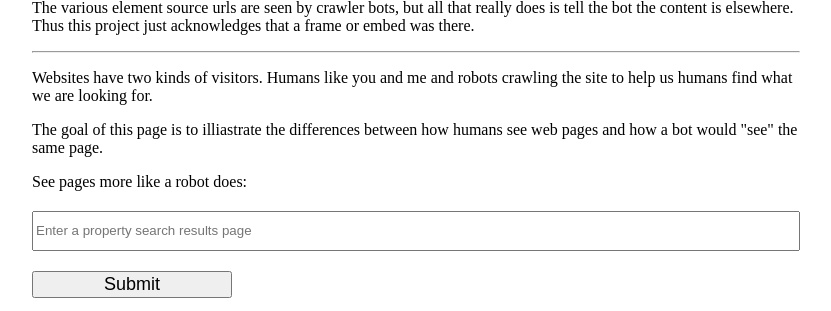
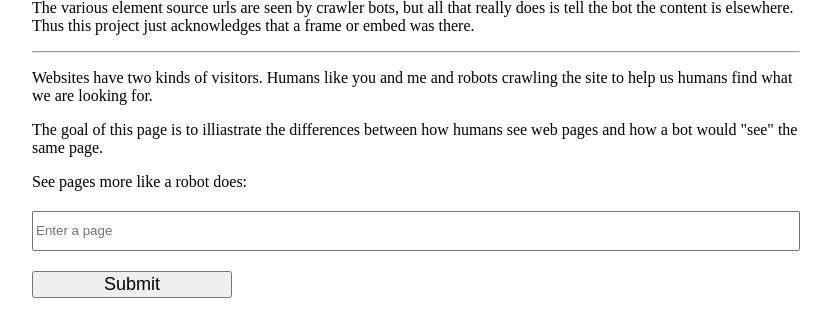
Before and after one commit to antonioortegajr/remove-elements-skipped-by-crawlers, a PHP site: page / in a window 1280 px wide. Shown: the part 557-868 px from the top of the page, without its empty margins (224-1055 px from the left). Run offline with PHP 8.4, Linux system fonts and the light colour scheme; data that the repository does not hold is empty.

Commit message:
updated placeholder text
updated placeholder text

```diff
--- a/index.php
+++ b/index.php
@@ -42,7 +42,7 @@ else{
   echo $copy_above_form;
   //form to enter url
   echo '<form action="" method="post">
-          See pages more like a robot does: <input id="url-in" type="text" name="f" placeholder="Enter a property search results page"><br>
+          See pages more like a robot does: <input id="url-in" type="text" name="f" placeholder="Enter a page"><br>
           <input id="sub" type="submit">
         </form>';
 
```
